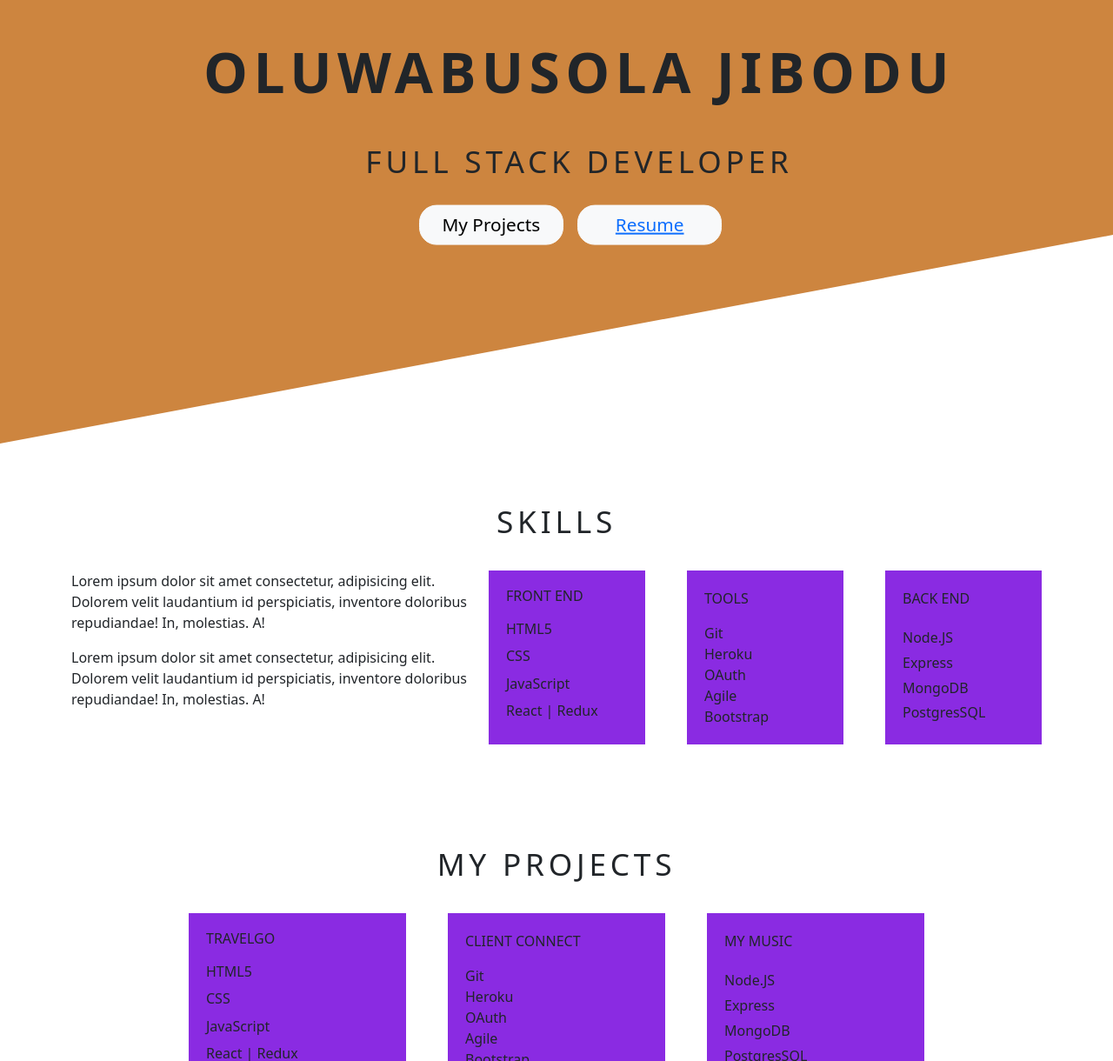
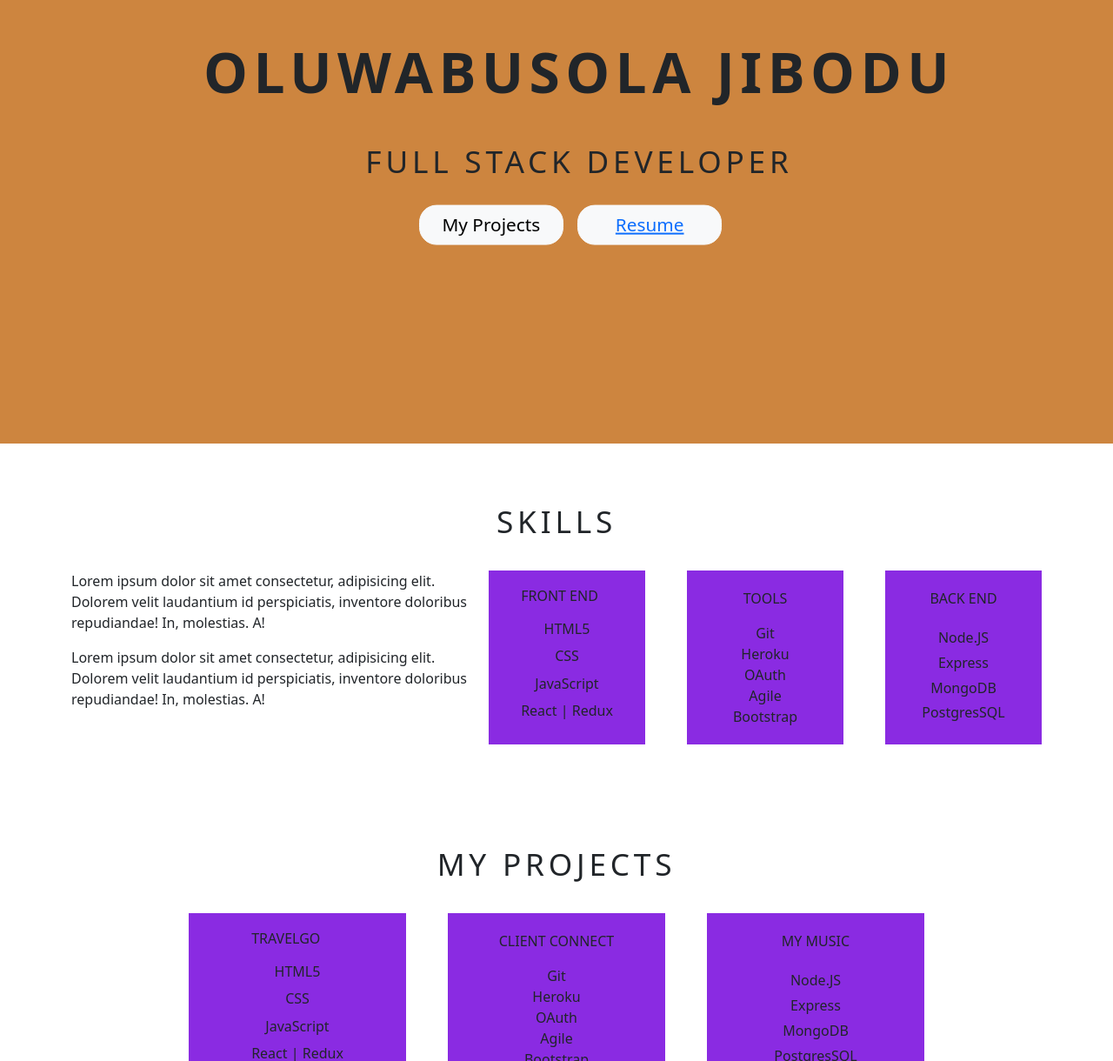
Before and after one commit to beejay321/Portfolio, a React (Create React App) app: page / in a window 1280 px wide. Shown: the part 250-1470 px from the top of the page at 87% size. Built offline with nearby package versions, Linux system fonts and the light colour scheme.

Commit message:
Update style.css

```diff
--- a/src/css/style.css
+++ b/src/css/style.css
@@ -1,9 +1,9 @@
 .heading-box {
   height: 95vh;
   background-color: peru;
-  /* background-size: cover; */
-  /* background-position: top; */
-  clip-path: polygon(0 0, 100% 0, 100% 65vh, 0 100%);
+  background-size: cover;
+  background-position: top;
+  /* clip-path: polygon(0 0, 100% 0, 100% 65vh, 0 100%); */
 }
 
 .heading {
@@ -47,16 +47,31 @@
 .skills-div {
   padding: 20px;
   background-color: blueviolet;
+  justify-content: center;
   width: 180px;
 }
+
+.skills-div p,
+span {
+  display: flex;
+  justify-content: center;
+}
+
 .contact-div {
   padding: 20px;
   width: 650px;
 }
 .project-div {
   padding: 20px;
+  justify-content: center;
   background-color: blueviolet;
   width: 250px;
+}
+
+.project-div p,
+span {
+  display: flex;
+  justify-content: center;
 }
 
 .socials-div {
```
